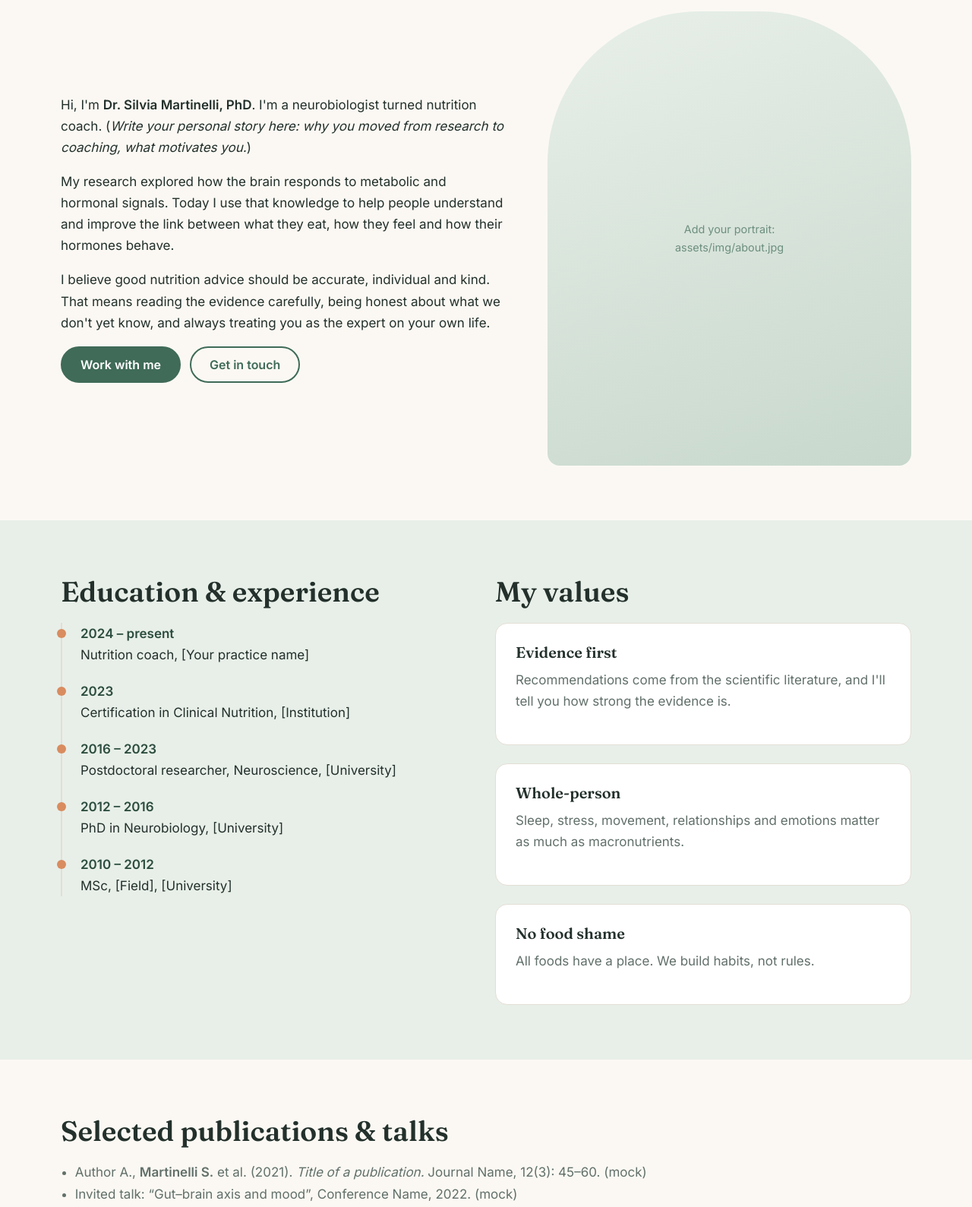
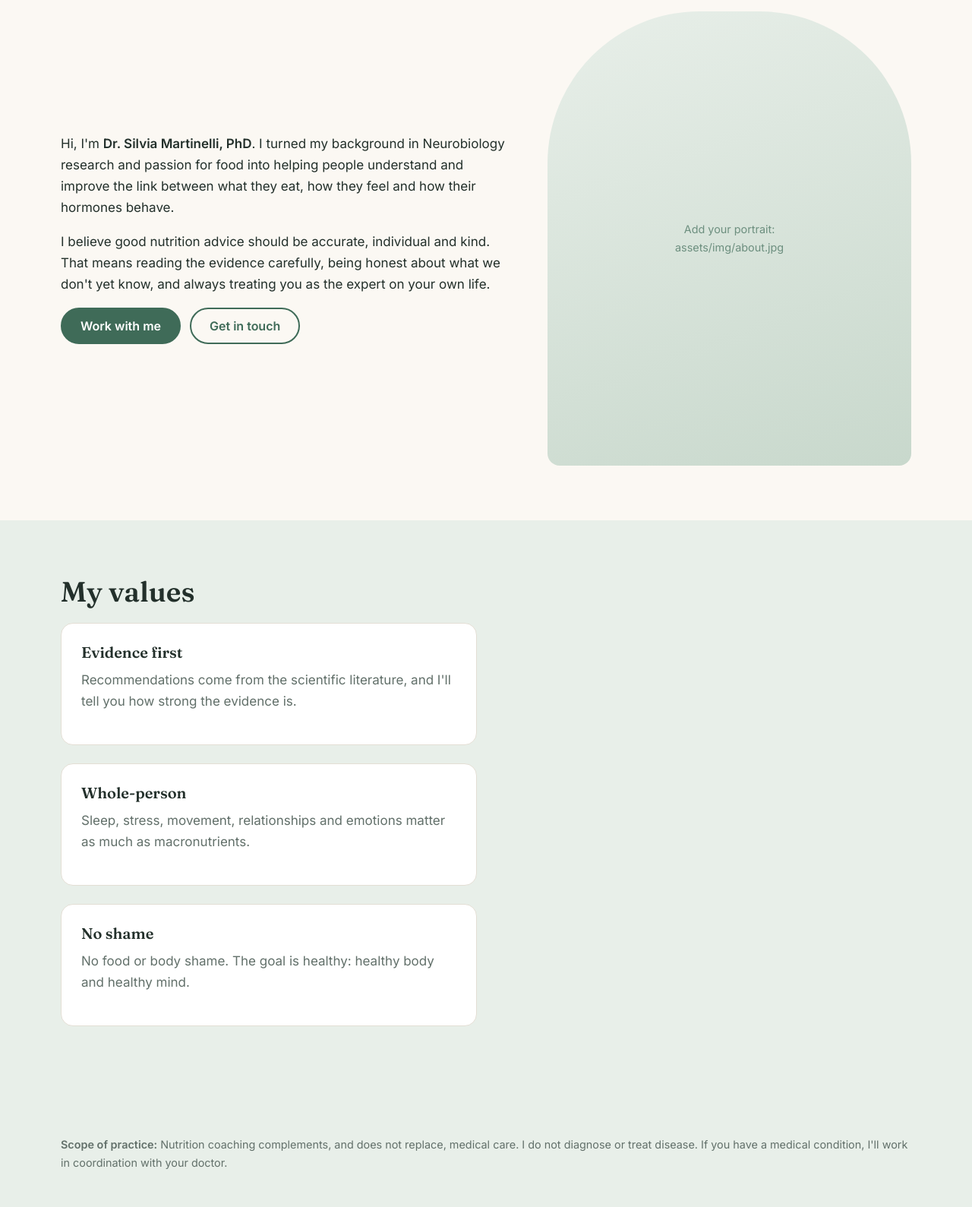
Before and after one commit to silviamartinelli/nutrition-website, a plain HTML site: page about.html in a window 1280 px wide. Shown: the part 380-1969 px from the top of the page at 76% size. Drawn offline with Linux system fonts and the light colour scheme.

Commit message:
Update about.html

```diff
--- a/about.html
+++ b/about.html
@@ -3,7 +3,7 @@
 <head>
 <meta charset="utf-8">
 <meta name="viewport" content="width=device-width, initial-scale=1">
-<title>About – Nutri·Neuro</title>
+<title>About – Silvia Martinelli</title>
 <meta name="description" content="Neurobiologist and nutrition coach: my story, training and philosophy.">
 <link rel="preconnect" href="https://fonts.googleapis.com">
 <link href="https://fonts.googleapis.com/css2?family=Fraunces:ital,opsz,wght@0,9..144,500;0,9..144,600;1,9..144,500&family=Inter:wght@400;500;600&display=swap" rel="stylesheet">
@@ -16,8 +16,7 @@
 <div class="container page-head"><p class="eyebrow">About me</p><h1>From the lab bench to your kitchen table</h1></div>
 <section style="padding-top:24px"><div class="container split">
   <div>
-    <p>Hi, I'm <strong data-site="coachName">Dr. Silvia Martinelli, PhD</strong>. I'm a neurobiologist turned nutrition coach. (<em>Write your personal story here: why you moved from research to coaching, what motivates you.</em>)</p>
-    <p>My research explored how the brain responds to metabolic and hormonal signals. Today I use that knowledge to help people understand and improve the link between what they eat, how they feel and how their hormones behave.</p>
+    <p>Hi, I'm <strong data-site="coachName">Dr. Silvia Martinelli, PhD</strong>. I turned my background in Neurobiology research and passion for food into helping people understand and improve the link between what they eat, how they feel and how their hormones behave.</p>
     <p>I believe good nutrition advice should be accurate, individual and kind. That means reading the evidence carefully, being honest about what we don't yet know, and always treating you as the expert on your own life.</p>
     <div class="btn-row"><a class="btn" href="appointments.html">Work with me</a><a class="btn ghost" href="contact.html">Get in touch</a></div>
   </div>
@@ -25,7 +24,8 @@
 </div></section>
 
 <section class="alt"><div class="container grid g2">
-  <div>
+
+  <!-- <div>
       <h2>Education &amp; experience</h2>
       <div class="timeline">
         <div><strong>2024 – present</strong><br>Nutrition coach, [Your practice name]</div>
@@ -34,22 +34,23 @@
         <div><strong>2012 – 2016</strong><br>PhD in Neurobiology, [University]</div>
         <div><strong>2010 – 2012</strong><br>MSc, [Field], [University]</div>
       </div>
-  </div>
+    </div> -->
+
   <div>
     <h2>My values</h2>
     <div class="grid">
       <div class="card"><h3>Evidence first</h3><p>Recommendations come from the scientific literature, and I'll tell you how strong the evidence is.</p></div>
       <div class="card"><h3>Whole-person</h3><p>Sleep, stress, movement, relationships and emotions matter as much as macronutrients.</p></div>
-      <div class="card"><h3>No food shame</h3><p>All foods have a place. We build habits, not rules.</p></div>
+      <div class="card"><h3>No shame</h3><p> No food or body shame. The goal is healthy: healthy body and healthy mind. </p></div>
     </div>
   </div>
 </div></section>
 
-<section><div class="container">
+<!-- <section><div class="container">
   <h2>Selected publications &amp; talks</h2>
   <ul class="list"><li>Author A., <strong>Martinelli S.</strong> et al. (2021). <em>Title of a publication.</em> Journal Name, 12(3): 45–60. (mock)</li>
   <li>Invited talk: “Gut–brain axis and mood”, Conference Name, 2022. (mock)</li></ul>
-</div></section>
+</div></section> -->
 <section class="alt"><div class="container"><p class="muted small"><strong>Scope of practice:</strong> Nutrition coaching complements, and does not replace, medical care. I do not diagnose or treat disease. If you have a medical condition, I'll work in coordination with your doctor.</p></div></section>
 
 </main>
```
Lines whose indentation alone changed are shown as unchanged.
